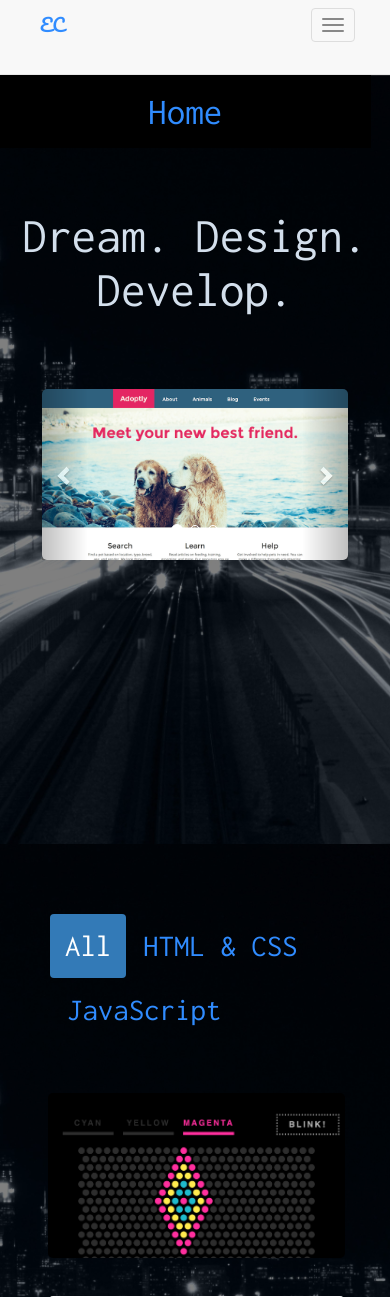
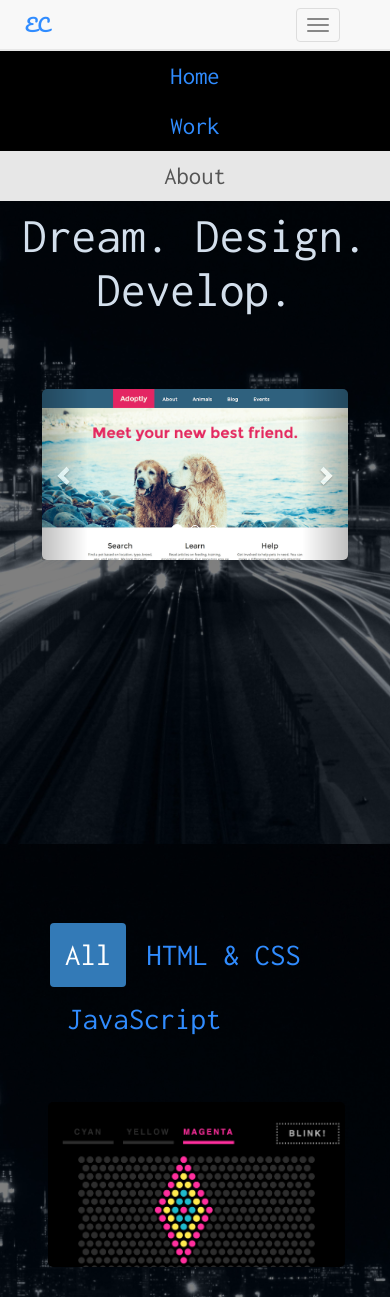
Before and after one commit to epunx2/ericchrobak.com, a PHP site: page / in a window 390 px wide, after a click on "Toggle navigation". Shown: the top 1297 px of the page. Run offline with PHP 8.4, Linux system fonts and the light colour scheme.

Commit message:
Finish making site responsive

```diff
--- a/css/responsive.css
+++ b/css/responsive.css
@@ -1,4 +1,47 @@
-@media only screen and (max-width: 767px) and (min-width: 459px) {
+@media only screen and (max-width: 1550px) {
+    nav {
+        height: 50px;
+    }
+}
+
+@media only screen and (max-width: 1550px) and (min-width: 767px){
+    .navbar-nav .page-scroll {
+        height: 100%;
+        padding: 15px 18px 15px 18px;
+    }
+}
+
+@media only screen and (max-width: 1550px) and (min-width: 1250px) {
+    .supporting .thumbnail {
+        width: 75%;
+    }
+
+    nav #name {
+        padding: 15px 0 15px 100px;
+    }
+}
+
+@media only screen and (max-width: 1250px) and (min-width: 992px) {
+    .supporting .thumbnail {
+        width: 80%;
+    }
+
+    nav #name {
+        padding: 15px 0 15px 80px;
+    }
+}
+
+@media only screen and (max-width: 991px) and (min-width: 768px){
+    .navbar-nav {
+        padding-right: 10%;
+    }
+
+    nav #name {
+        padding: 15px 0 15px 70px;
+    }
+}
+
+@media only screen and (max-width: 991px) and (min-width: 459px) {
     .supporting {
         height: auto;
     }
@@ -6,41 +49,51 @@
     .jumbotron, .main {
         height: auto;
     }
+
     .footer .col-md-6 {
         height: 4em;
         display: relative;
     }
 }
 
+@media only screen and (max-width: 767px) and (min-width: 458px) {
+    nav #name {
+        padding: 15px 0 15px 60px;
+    }
+}
+
+@media only screen and (max-width: 767px) {
+    #bs-example-navbar-collapse-1, .navbar-nav, .navbar-nav li {
+        width: 100%;
+        margin: 0;
+        padding: 0;
+    }
+
+    .navbar-nav {
+        background-color: black;
+    }
+
+    .navbar-nav .page-scroll {
+        height: 100%;
+        padding-top: 15px;
+        padding-bottom: 15px;
+        font-size: 2em;
+        text-align: center;
+        width: 100%;
+    }
+
+    .navbar-nav li a.page-scroll {
+        color: rgb(48, 140, 255);
+    }
+}
+
 @media only screen and (max-width: 458px) {
-    nav .container-fluid, .navbar-header, .navbar-collapse {
-        margin: 0 15px;
-        width: 100%;
-        padding: 0;
+    nav #name {
+        padding: 15px 0 15px 40px;
     }
 
     .navbar-toggle {
         margin-right: 35px;
-    }
-
-    .navbar-nav {
-        margin-top: 0;
-        margin-left: 0;
-        width: 100%;
-    }
-
-    .navbar-nav li {
-        background-color: black;
-    }
-
-    .navbar-nav li a{
-        padding: 15px 20px 15px 40px;
-        font-size: 3em;
-        text-align: center;
-    }
-
-    .navbar-nav li a.page-scroll {
-        color: rgb(48, 140, 255);
     }
 
     .jumbotron {
--- a/css/style.css
+++ b/css/style.css
@@ -34,9 +34,11 @@ nav {
 }
 
 nav #name {
-	padding-left: 40px;
+	margin: 0 auto;
+	padding: 27px 0 28px 125px;
 	font-family: 'Pacifico';
 	color: rgb(48, 140, 255);
+	height: 100%;
 }
 
 nav .container-fluid {
@@ -46,16 +48,17 @@ nav .container-fluid {
 }
 
 #bs-example-navbar-collapse-1 {
-	height: 100%;
 	width: 100%;
 }
+
 .navbar-nav, .navbar-header {
 	height: 100%;
 }
 
 .navbar-nav {
-	padding-right: 5%;
+	padding-right: 10%;
 }
+
 .navbar-nav .page-scroll {
 	height: 100%;
 	padding: 27px 27px 28px 27px;
@@ -110,16 +113,16 @@ nav .container-fluid {
 #supporting-nav {
 	margin:0 auto;
 	padding-bottom: 5%;
-	padding-top: 5%;
+	padding-top: 7.5%;
 	width: 90%;
 }
 
-/*.nav-pills {
-	margin-bottom: 50px;
-}*/
-
+.nav-pills li {
+	margin-right: 1%;
+}
 .nav-pills li a {
 	color: rgb(48, 140, 255);
+	font-size: 1.5em;
 }
 
 .supporting .thumbnail {
--- a/index.html
+++ b/index.html
@@ -32,7 +32,7 @@
 			<div class="container-fluid">
 
 				<div class="navbar-header">
-      				<button type="button" class="navbar-toggle" data-toggle="collapse" data-target="#bs-example-navbar-collapse-1" aria-expanded="true" aria-controls="bs-example-navbar-collapse-1">
+      				<button type="button" class="navbar-toggle collapsed" data-toggle="collapse" data-target="#bs-example-navbar-collapse-1" aria-expanded="false" aria-controls="bs-example-navbar-collapse-1">
 				        <span class="sr-only">Toggle navigation</span>
 				        <span class="icon-bar"></span>
 				        <span class="icon-bar"></span>
@@ -342,7 +342,7 @@
 			<div class="container">
 				<div class="row">
 
-					<p class="one"><span></span><a href="mailto:eric@ericchrobak.com">Email</a>  |  <a href="tel:312-513-8086">Phone</a>  |  <a href="https://ggithub.com/epunx2">Github</a>  |  <a href="https://epunx2.github.io/">Blog</a>  |  <a href="https://www.linkedin.com/in/echrobak">LinkedIn</a></p>
+					<p class="one"><a href="mailto:eric@ericchrobak.com">Email</a>  |  <a href="tel:312-513-8086">Phone</a>  |  <a href="https://github.com/epunx2">Github</a>  |  <a href="https://epunx2.github.io/">Blog</a>  |  <a href="https://www.linkedin.com/in/echrobak">LinkedIn</a></p>
 				</div>
 			</div>
 		</footer>
```
Also changed, not shown: other parts of css/style.css (+23 -13 lines).
